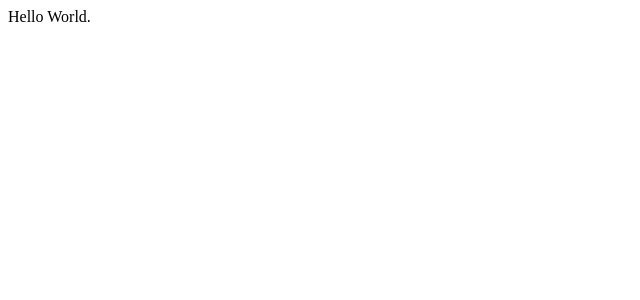
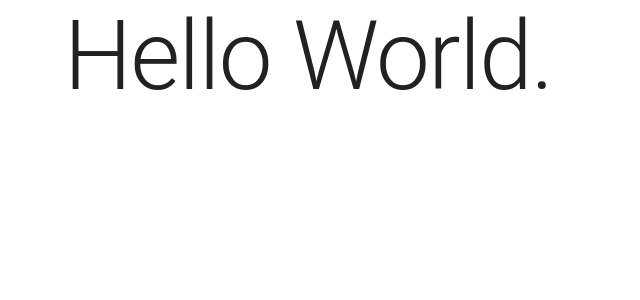
Before and after one commit to jake-warburton/cgl-tech-test, a React (Vite) app: page / in a window 1280 px wide. Shown: the top 300 px of the page, without its empty margins (0-640 px from the left). Built offline with nearby package versions, Linux system fonts and the light colour scheme.

Commit message:
stage 1: app shell with MUI baseline and title

```diff
--- a/src/App.tsx
+++ b/src/App.tsx
@@ -1,5 +1,16 @@
+import { Container, CssBaseline, Typography } from "@mui/material";
+
 function App() {
-  return <div>Hello World.</div>;
+  return (
+    <>
+      <CssBaseline />
+      <Container>
+        <Typography variant="h1" component="h1">
+          Hello World.
+        </Typography>
+      </Container>
+    </>
+  );
 }
 
 export default App;
```
